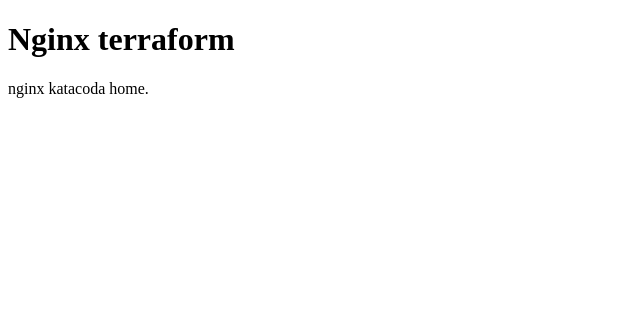
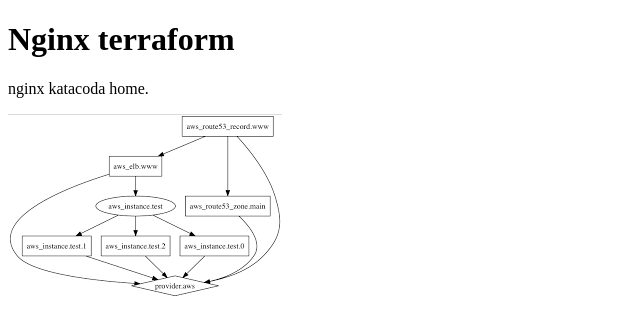
Before and after one commit to bhood4/katacoda-scenarios, a plain HTML site: page tf101/assets/index.html in a window 1280 px wide. Shown: the whole page, without its empty margins (0-640 px from the left). Drawn offline with Linux system fonts and the light colour scheme.

Commit message:
write graph to index.html dir

```diff
--- a/tf101/assets/index.html
+++ b/tf101/assets/index.html
@@ -3,5 +3,6 @@
 <body>
 <h1>Nginx terraform</h1>
 <p>nginx katacoda home.</p>
+<img src="graph.png"/>
 </body>
 </html>
```
Also changed, not shown: 1 other file.
